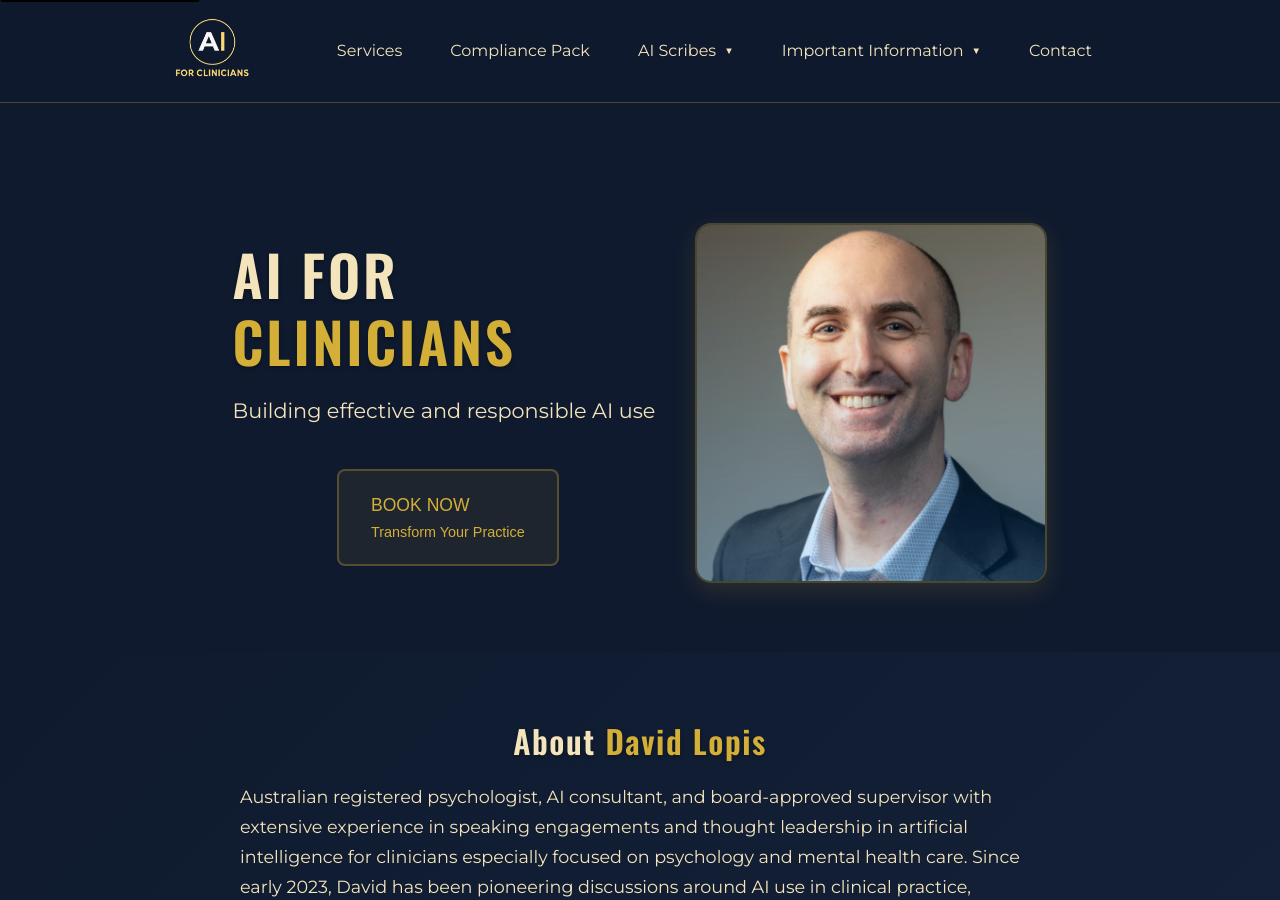
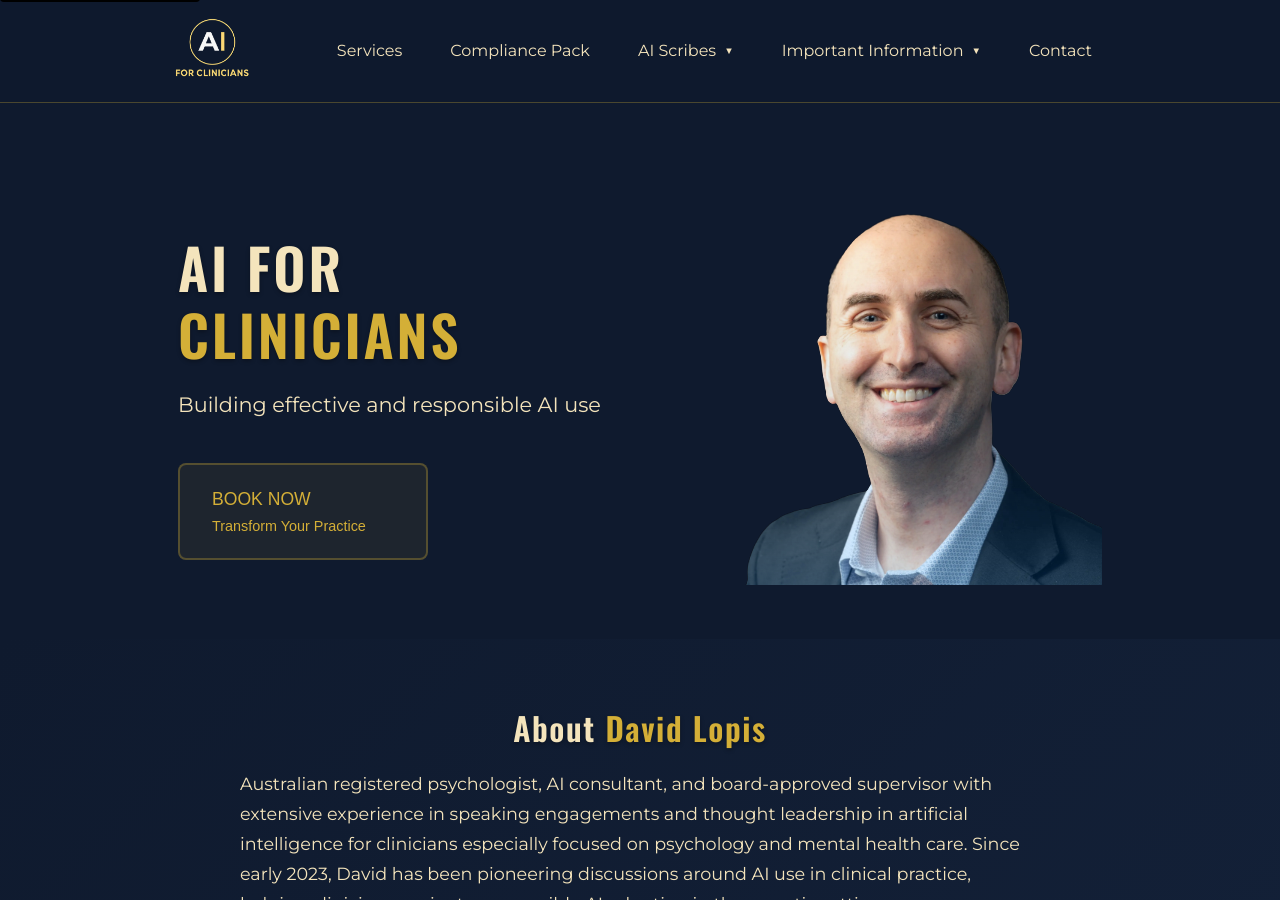
Before and after one commit to keisler-au/aiforclin, a Jekyll site: the page built from index.html, in a window 1280 px wide and 900 px high. Built offline with Jekyll 4.4.1, drawn with Linux system fonts in a browser that asks for light colours.

Commit message:
chore/profile-image-no-background-and-hero-image-style-removed

```diff
--- a/assets/css/style.css
+++ b/assets/css/style.css
@@ -371,8 +371,6 @@
     flex-direction: column;
     gap: .5rem;
     max-width: 250px;
-    justify-self: center;
-    align-self: center;
     margin-top: 2rem;
 }
 
@@ -399,20 +397,6 @@
     transform: translateY(-2px);
     box-shadow: 0 8px 25px rgba(212, 175, 55, 0.15);
     outline: none;
-}
-
-.hero-image {
-    display: flex;
-    justify-content: center;
-}
-
-.hero-img {
-    width: 280px;
-    height: 280px;
-    border-radius: 1rem;
-    object-fit: cover;
-    border: 2px solid var(--border-color);
-    box-shadow: 0 8px 25px rgba(212, 175, 55, 0.15);
 }
 
 .hero-info,
@@ -1335,7 +1319,6 @@
         justify-content: space-between;
     }
     .title-content { width: 55%; }
-    .hero-image { width: 45%; justify-content: flex-end; }
 
     .hero-text { text-align: left; }
 
@@ -1393,10 +1376,6 @@
 .booking-modal {
     width: 30%;
 }
-.hero-img {
-    width: 360px;
-    height: 360px;
-}
 }
 
 @media (max-width: 1600px) {
@@ -1432,7 +1411,6 @@
 
 /* ≤1024px */
 @media (max-width: 1024px) {
-    .title-container { margin: 8rem auto; }
 
     .title-content { width: 100%; }
 
@@ -1447,6 +1425,10 @@
 
   /* ≤768px */
 @media (max-width: 768px) {
+    .hero-cta {
+        align-self: center;
+        margin-bottom: 2rem;
+    }
     .section { padding: 2rem; }
     .sub-nav { display: none; }
 
@@ -1486,7 +1468,6 @@
       flex-direction: column;
       text-align: center;
     }
-    .hero-image { margin-top: 1rem; }
 
     .flex.gap-2,
     .flex.gap-1 { flex-wrap: wrap; }
--- a/index.html
+++ b/index.html
@@ -14,7 +14,6 @@
 ---
 
 <header id="home" class="title-container container-short">
-  <div class="container container-alt">
   <div class="title-content">
     <h1 class="main-title main-title-accent">
       AI FOR<br />
@@ -26,14 +25,10 @@
       <small class="hero-cta-subtitle">Transform Your Practice</small>
     </button>
   </div>
-    <div class="hero-image">
   <img
-        src="../assets/images/professionalHeadshot.png"
+    src="../assets/images/professionalHeadshot-no-background.png"
     alt="David Lopis - AI Consultant"
-        class="hero-img"
   />
-    </div>
-  </div>
 </header>
 <!-- About Section -->
 <section id="about" class="section bg1">
@@ -44,16 +39,22 @@
     <p class="section-text">
       Australian registered psychologist, AI consultant, and board-approved
       supervisor with extensive experience in speaking engagements and thought
-      leadership in artificial intelligence for clinicians especially focused on psychology and mental
-      health care. Since early 2023, David has been pioneering discussions around AI use
-      in clinical practice, helping clinicians navigate responsible AI adoption in therapeutic settings.
+      leadership in artificial intelligence for clinicians especially focused on
+      psychology and mental health care. Since early 2023, David has been
+      pioneering discussions around AI use in clinical practice, helping
+      clinicians navigate responsible AI adoption in therapeutic settings.
     </p>
     <p class="section-text muted">
       As Director of Psychology Squared, David has built a thriving community of
       over 3,500 clinicians learning to use AI in therapy
-      <a href="https://www.facebook.com/groups/austpsychai" target="_blank" style="text-decoration: underline;">on Facebook</a>.
-      He has presented for the Australian Psychological Society (APS), Australian Association of Psychologists Inc. (AAPi), and
-      Australian Clinical Psychology Association (ACPA).
+      <a
+        href="https://www.facebook.com/groups/austpsychai"
+        target="_blank"
+        style="text-decoration: underline"
+        >on Facebook</a
+      >. He has presented for the Australian Psychological Society (APS),
+      Australian Association of Psychologists Inc. (AAPi), and Australian
+      Clinical Psychology Association (ACPA).
     </p>
 
     <div class="cards-grid">
@@ -73,7 +74,8 @@
           <span class="card-icon">&#128101;</span>
         </div>
         <p class="card-text">
-          Runs Facebook community with 3,500+ clinicians learning to use and keep up with changes in AI
+          Runs Facebook community with 3,500+ clinicians learning to use and
+          keep up with changes in AI
         </p>
       </article>
       <article class="card">
@@ -82,7 +84,8 @@
           <span class="card-icon">&#128214;</span>
         </div>
         <p class="card-text">
-          David has run demo events with Heidi, BastionGPT, Everbility, and Zanda
+          David has run demo events with Heidi, BastionGPT, Everbility, and
+          Zanda
         </p>
       </article>
     </div>
@@ -144,13 +147,13 @@
           </div>
           <div class="event-item">
             <h4 class="event-title">AI for Social Workers</h4>
-            <p class="event-desc">
-              Use of AI for social work professionals
-            </p>
+            <p class="event-desc">Use of AI for social work professionals</p>
           </div>
           <div class="event-item">
             <h4 class="event-title">Social Media & AI for Psychologists</h4>
-            <p class="event-desc">Using AI tools to build a social media presence</p>
+            <p class="event-desc">
+              Using AI tools to build a social media presence
+            </p>
           </div>
         </div>
       </article>
@@ -272,7 +275,9 @@
           <li>• AI policy</li>
           <li>• Privacy policy</li>
           <li>• Consent form</li>
-          <li>• Guidance around AI transcript and audio as part of AI scribe use</li>
+          <li>
+            • Guidance around AI transcript and audio as part of AI scribe use
+          </li>
         </ul>
       </article>
     </div>
@@ -329,9 +334,7 @@
             <span class="price">$220/hr (Inc GST)</span>
           </div>
           <div class="row-between row-divider gap-2">
-            <span class="fs-11 text-secondary"
-              >Two person consultation</span
-            >
+            <span class="fs-11 text-secondary">Two person consultation</span>
             <span class="price">$330/hr (Inc GST)</span>
           </div>
           <div class="row-between gap-2">
@@ -368,7 +371,10 @@
     <div class="flex gap-2">
       <div class="card card-alt">
         <div>
-          <h4 class="text-gold fs-13 mb-1 center">Product Review<br> (Private, not for public distribution)</h4>
+          <h4 class="text-gold fs-13 mb-1 center">
+            Product Review<br />
+            (Private, not for public distribution)
+          </h4>
           <div class="center mb-15">
             <span class="price-lg">$770</span>
             <p class="subtitle-muted">(Inc GST)</p>
@@ -416,7 +422,8 @@
               <span class="text-gold">✓</span> Focus on features
             </li>
             <li class="flex items-center gap-05">
-              <span class="text-gold">✓</span> Focus on reaching target clinicians
+              <span class="text-gold">✓</span> Focus on reaching target
+              clinicians
             </li>
           </ul>
         </div>
```
Also changed, not shown: assets/images/professionalHeadshot-no-background.png (added). Lines whose indentation alone changed are shown as unchanged.
